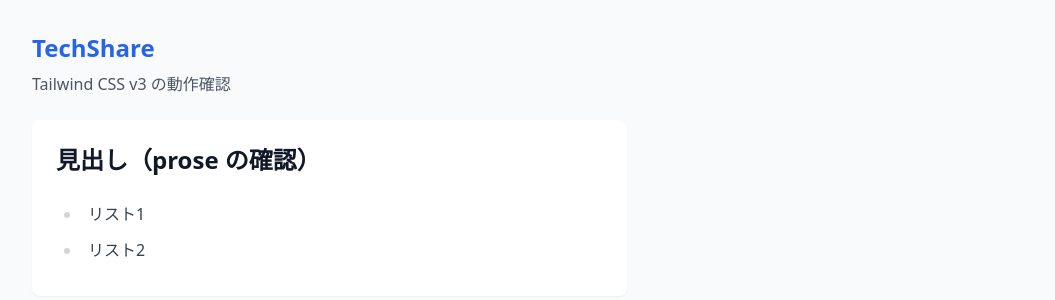
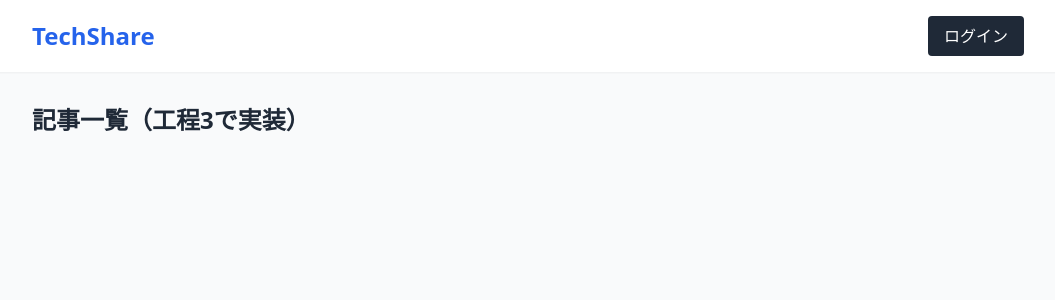
Before and after one commit to TakanoriShima/techshare, a React (Vite) app: page / in a window 1280 px wide. Shown: the top 300 px of the page, without its empty margins (112-1167 px from the left). Built offline with nearby package versions, Linux system fonts and the light colour scheme.

Commit message:
共通レイアウトとログイン機能を追加

```diff
--- a/src/App.jsx
+++ b/src/App.jsx
@@ -1,19 +1,23 @@
-// 工程0の環境確認用の画面（工程2でルーティングを設定する際に置き換える）
+import { BrowserRouter, Routes, Route } from 'react-router-dom';
+import { AuthProvider } from './contexts/AuthContext';
+import Layout from './components/templates/Layout';
+import Home from './pages/Home';
+import Article from './pages/Article';
+import Editor from './pages/Editor';
+
 export default function App() {
   return (
-    <div className="min-h-screen bg-gray-50">
-      <main className="max-w-5xl mx-auto px-4 py-8">
-        <h1 className="text-2xl font-bold text-blue-600">TechShare</h1>
-        <p className="mt-2 text-gray-600">Tailwind CSS v3 の動作確認</p>
-
-        <div className="prose mt-6 bg-white p-6 rounded-lg shadow-sm">
-          <h2>見出し（prose の確認）</h2>
-          <ul>
-            <li>リスト1</li>
-            <li>リスト2</li>
-          </ul>
-        </div>
-      </main>
-    </div>
+    <AuthProvider>
+      <BrowserRouter>
+        <Routes>
+          <Route path="/" element={<Layout />}>
+            <Route index element={<Home />} />
+            <Route path="articles/:id" element={<Article />} />
+            <Route path="create" element={<Editor />} />
+            <Route path="edit/:id" element={<Editor />} />
+          </Route>
+        </Routes>
+      </BrowserRouter>
+    </AuthProvider>
   );
 }
--- /dev/null
+++ b/src/components/templates/Layout.jsx
@@ -0,0 +1,33 @@
+import { Outlet, Link } from 'react-router-dom';
+import { useAuth } from '../../contexts/AuthContext';
+
+// 全ページ共通のヘッダーを持つテンプレート
+export default function Layout() {
+  const { user, login, logout } = useAuth();
+
+  return (
+    <div className="min-h-screen bg-gray-50">
+      <header className="bg-white shadow-sm">
+        <div className="max-w-5xl mx-auto px-4 py-4 flex justify-between items-center">
+          <Link to="/" className="text-2xl font-bold text-blue-600">TechShare</Link>
+          <div className="flex items-center gap-4">
+            {/* ログイン状態によってヘッダーを切り替える */}
+            {user ? (
+              <>
+                <span className="text-sm text-gray-600">ようこそ、{user.name}さん</span>
+                <Link to="/create" className="bg-blue-600 text-white px-4 py-2 rounded hover:bg-blue-700">記事を書く</Link>
+                <button onClick={logout} className="text-gray-500 hover:text-gray-800">ログアウト</button>
+              </>
+            ) : (
+              <button onClick={login} className="bg-gray-800 text-white px-4 py-2 rounded hover:bg-gray-900">ログイン</button>
+            )}
+          </div>
+        </div>
+      </header>
+      <main className="max-w-5xl mx-auto px-4 py-8">
+        {/* URLに応じて Home / Article / Editor がここに表示される */}
+        <Outlet />
+      </main>
+    </div>
+  );
+}
--- /dev/null
+++ b/src/contexts/AuthContext.jsx
@@ -0,0 +1,23 @@
+import { createContext, useState, useContext } from 'react';
+
+// ログイン状態を入れる「器」を作る
+const AuthContext = createContext();
+
+// 子コンポーネント全体にログイン状態を提供する
+export function AuthProvider({ children }) {
+  // null = 未ログイン
+  const [user, setUser] = useState(null);
+
+  // 学習用の簡易ログイン（ボタンを押すと Tech Taro としてログインする）
+  const login = () => setUser({ name: 'Tech Taro' });
+  const logout = () => setUser(null);
+
+  return (
+    <AuthContext.Provider value={{ user, login, logout }}>
+      {children}
+    </AuthContext.Provider>
+  );
+}
+
+// どのコンポーネントからでも user / login / logout を取り出せるカスタムフック
+export const useAuth = () => useContext(AuthContext);
--- /dev/null
+++ b/src/pages/Article.jsx
@@ -0,0 +1,14 @@
+import { useParams } from 'react-router-dom';
+
+// 記事詳細ページ（仮表示。工程4で実装する）
+export default function Article() {
+  // URLの :id 部分を取り出す（値は文字列）
+  const { id } = useParams();
+
+  return (
+    <div>
+      <h1 className="text-2xl font-bold text-gray-800">記事詳細（工程4で実装）</h1>
+      <p className="mt-2 text-gray-600">記事ID：{id}</p>
+    </div>
+  );
+}
--- /dev/null
+++ b/src/pages/Editor.jsx
@@ -0,0 +1,29 @@
+import { useEffect } from 'react';
+import { useNavigate, useParams } from 'react-router-dom';
+import { useAuth } from '../contexts/AuthContext';
+
+// 記事作成・編集ページ（仮表示。工程5・6で実装する）
+export default function Editor() {
+  const { id } = useParams();
+  const navigate = useNavigate();
+  const { user } = useAuth();
+
+  // URLに id があれば編集モード（/edit/:id）、なければ作成モード（/create）
+  const isEditMode = Boolean(id);
+
+  // 未ログインならトップページへリダイレクト（作成・編集ともにログインが必要）
+  useEffect(() => {
+    if (!user) {
+      navigate('/');
+    }
+  }, [user, navigate]);
+
+  return (
+    <div>
+      <h1 className="text-2xl font-bold text-gray-800">
+        {isEditMode ? '記事の編集' : '新規記事作成'}（工程5・6で実装）
+      </h1>
+      {isEditMode && <p className="mt-2 text-gray-600">記事ID：{id}</p>}
+    </div>
+  );
+}
--- /dev/null
+++ b/src/pages/Home.jsx
@@ -0,0 +1,8 @@
+// 記事一覧ページ（仮表示。工程3で実装する）
+export default function Home() {
+  return (
+    <div>
+      <h1 className="text-2xl font-bold text-gray-800">記事一覧（工程3で実装）</h1>
+    </div>
+  );
+}
```
